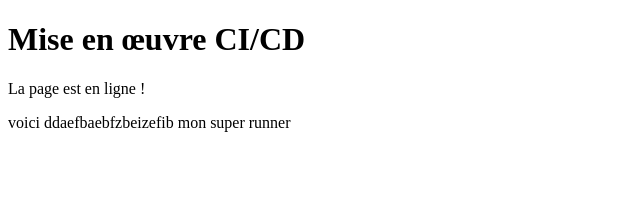
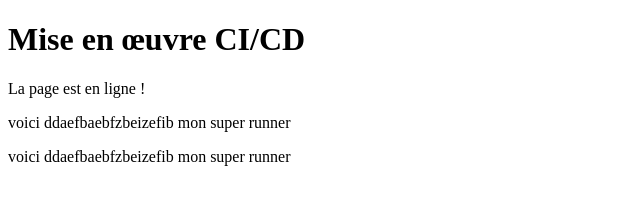
Before and after one commit to Patate3000/DEVOPS-Projet, a plain HTML site: page index.html in a window 1280 px wide. Shown: the whole page, without its empty margins (0-640 px from the left). Drawn offline with Linux system fonts and the light colour scheme.

Commit message:
deploy: 9dd94cb3b217c166f60ff20625e042798b3eb245

```diff
--- a/index.html
+++ b/index.html
@@ -5,5 +5,7 @@
 <h1>Mise en œuvre CI/CD </h1>
 <p>La page est en ligne !</p>
 <p>voici ddaefbaebfzbeizefib mon super runner</p>
+<p>voici ddaefbaebfzbeizefib mon super runner</p>
+
 </body>
 </html>
```
